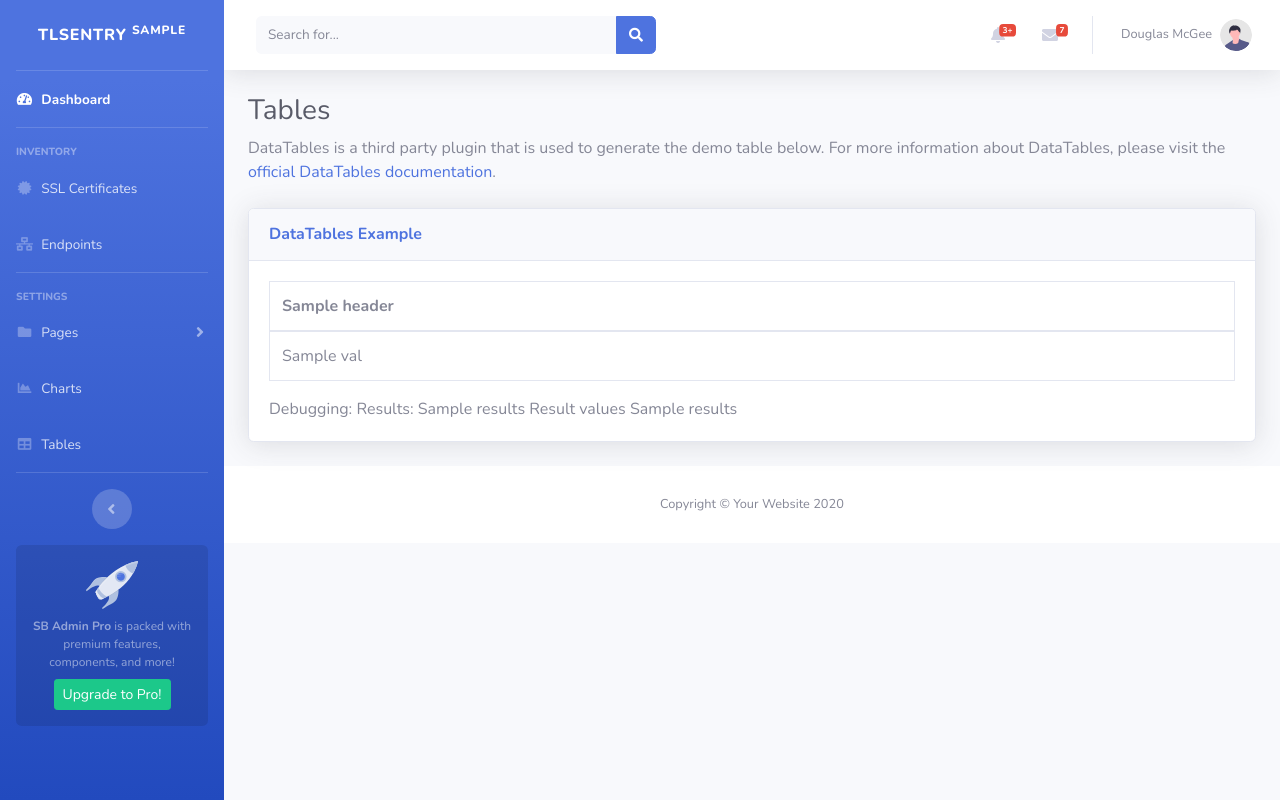
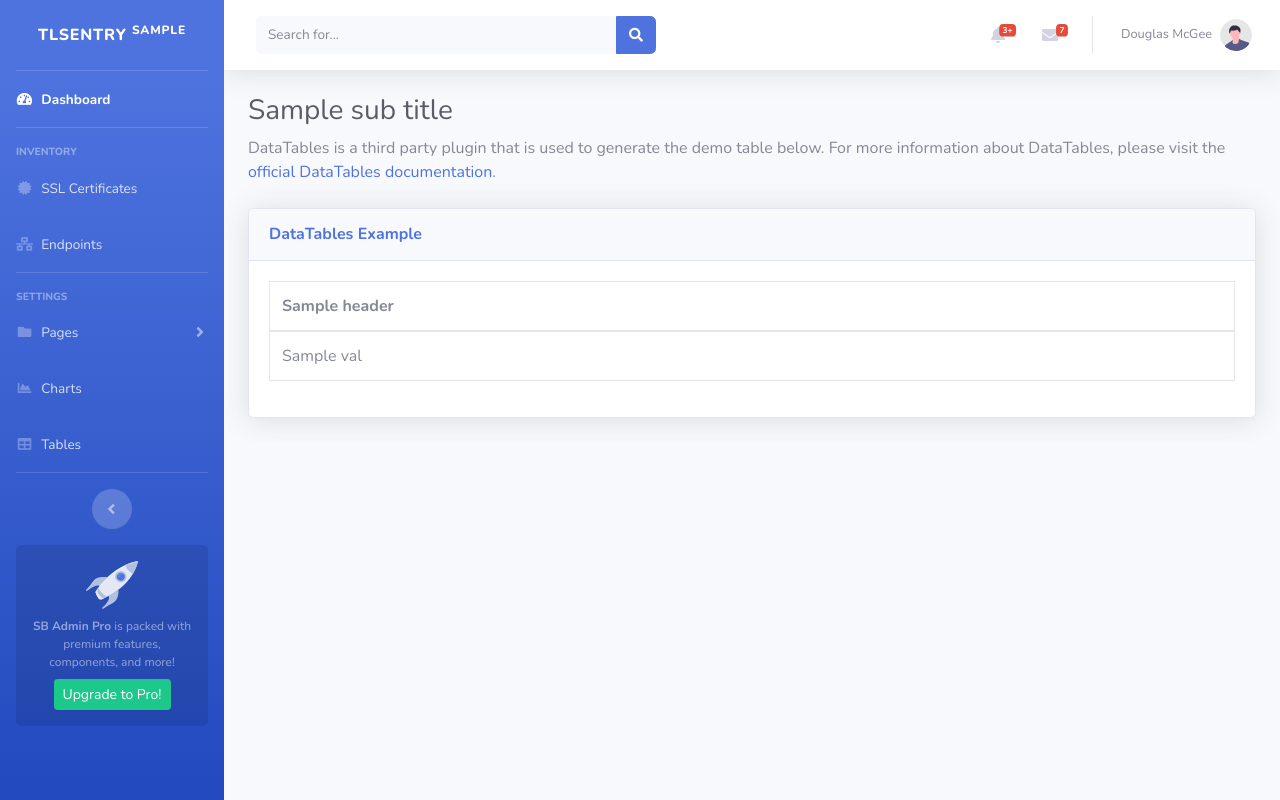
Before and after one commit to zachary-cs/TLSentry, a Flask app: template tlsentry/templates/certs_index.j2 in a window 1280 px wide. Run offline with Flask 2, Linux system fonts and the light colour scheme; the template is opened without the code that fills it: most values are stand-ins (such as "Sample title", 1, 10 or a date in 2020); some libraries are stand-ins or nearby versions.

Commit message:
Cleaning up Cert Index (Template and Function)

```diff
--- a/tlsentry/data/Structs.py
+++ b/tlsentry/data/Structs.py
@@ -7,7 +7,6 @@ class PageData():
     # Public Static Vars
     app_version = 0.1
     title = "TLSentry - Endpoint SSL Monitoring"
-
     def __init__(self):
         pass
 
--- a/tlsentry/templates/certs_index.j2
+++ b/tlsentry/templates/certs_index.j2
@@ -30,7 +30,7 @@
                         <div class="container-fluid">
 
                             <!-- Page Heading -->
-                            <h1 class="h3 mb-2 text-gray-800">Tables</h1>
+                            <h1 class="h3 mb-2 text-gray-800">{{ sub_title }}</h1>
                             <p class="mb-4">DataTables is a third party plugin that is used to generate the demo table below.
                                 For more information about DataTables, please visit the <a target="_blank"
                                     href="https://datatables.net">official DataTables documentation</a>.</p>
@@ -64,14 +64,6 @@
 
                                             </tbody>
                                         </table>
-
-                                        <span>
-                                        Debugging:
-                                        Results:
-                                        {{ results }}
-                                        Result values
-                                        {{ results.values }}
-                                        </span>
                                     </div>
                                 </div>
                             </div>
@@ -81,17 +73,6 @@
 
                     </div>
                     <!-- End of Main Content -->
-
-                    <!-- Footer -->
-                    <footer class="sticky-footer bg-white">
-                        <div class="container my-auto">
-                            <div class="copyright text-center my-auto">
-                                <span>Copyright &copy; Your Website 2020</span>
-                            </div>
-                        </div>
-                    </footer>
-                    <!-- End of Footer -->
-
                 </div>
                 <!-- End of Content Wrapper -->
 
```
Also changed, not shown: tlsentry/certs.py (+10 -3 lines).
